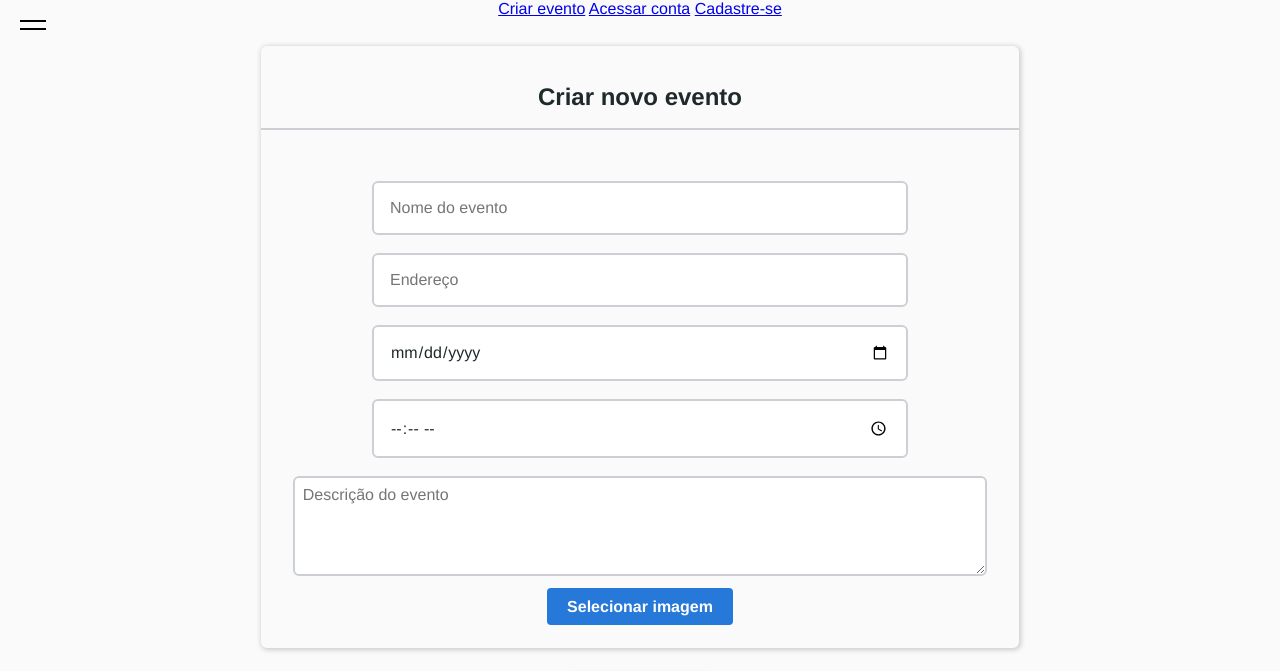
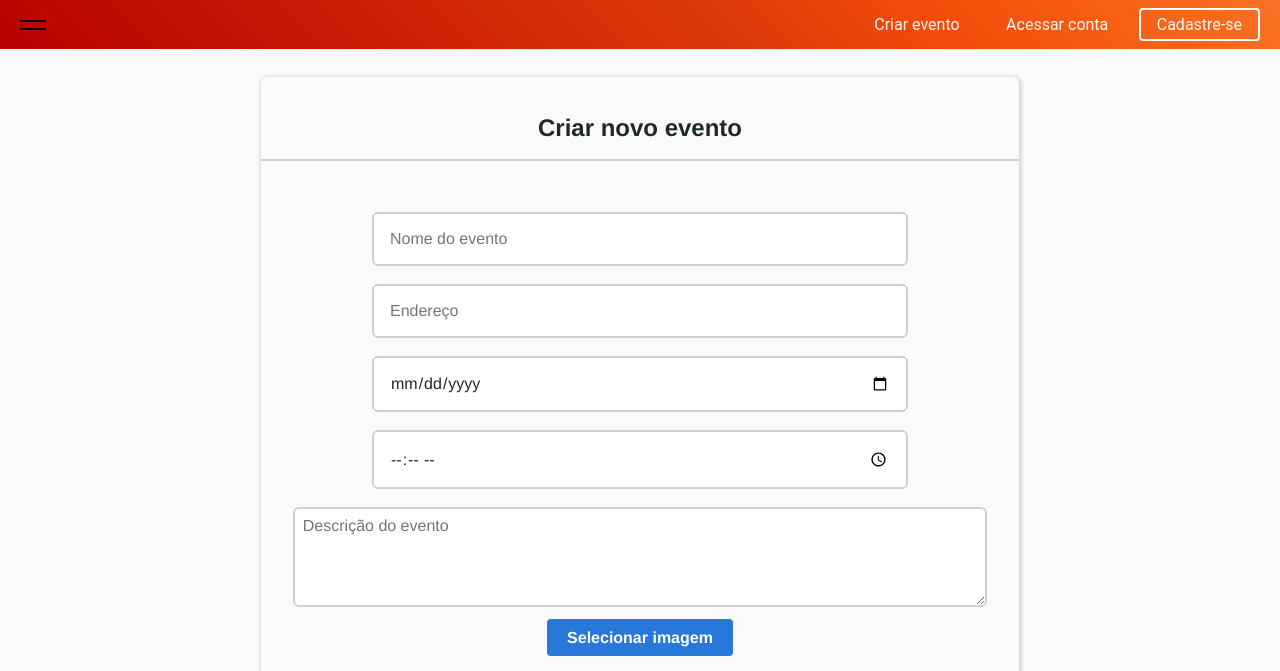
Before and after one commit to ICEI-PUC-Minas-PMV-ADS/pmv-ads-2024-1-e1-proj-web-t1-pmv-ads-2024-1-e1-eventracker, a plain HTML site: page codigo-fonte/novo-evento/novoevento.html in a window 1280 px wide. Shown: the top 671 px of the page. Drawn offline with Linux system fonts and the light colour scheme.

Commit message:
Alteração do cabeçalho
Introdução de botões com transições e mudança de cores

```diff
--- a/codigo-fonte/novo-evento/novoevento.css
+++ b/codigo-fonte/novo-evento/novoevento.css
@@ -41,24 +41,66 @@ ul {
 
 /*STYLE CABEÇALHO*/
 
-ul a {
-    padding: 1em 2em;
-    position: relative;
-    display: inline-block;
-    font-family: inherit;
-    font-weight: bold;
-    color: #ffffff;
-    text-decoration: none;
-    transition: 0.3s;
+.navbar {
+    background-image: linear-gradient(225deg,
+            hsl(22deg 94% 56%) 0%,
+            hsl(20deg 93% 52%) 14%,
+            hsl(17deg 93% 49%) 29%,
+            hsl(14deg 92% 45%) 43%,
+            hsl(11deg 93% 43%) 57%,
+            hsl(7deg 95% 41%) 71%,
+            hsl(4deg 98% 38%) 86%,
+            hsl(0deg 100% 36%) 100%);
+    padding: 15px 20px;
+    display: flex;
+    justify-content: flex-end;
+    align-items: center;
 }
 
-ul a:hover {
-
-    background: #242424;
-    border-radius: 8px;
+.navbar-buttons a {
+    color: #fafafa;
+    text-decoration: none;
+    padding: 5px 16px;
+    border-radius: 4px;
+    margin-left: 10px;
+    font-family: Roboto;
 }
 
-@import url(https://fonts.googleapis.com/css?family=Open+Sans);
+.btn-create-event {
+    background-color: transparent;
+}
+
+.btn-create-event:hover {
+    color: #1f292b;
+    transition: color 0.4s;
+}
+
+.btn-login {
+    background-color: transparent;
+}
+
+.btn-login:hover {
+    color: #1f292b;
+    transition: color 0.4s;
+}
+
+.btn-register {
+    background-color: transparent;
+    border-top: 2px #fafafa solid;
+    border-left: 2px #fafafa solid;
+    border-bottom: 2px #fafafa solid;
+    border-right: 2px #fafafa solid;
+}
+
+.btn-register:hover {
+    color: #fafafa;
+    background-color: #1f292b;
+    border-top: 2px #fafafa solid;
+    border-left: 2px #fafafa solid;
+    border-bottom: 2px #fafafa solid;
+    border-right: 2px #fafafa solid;
+    transition: background-color 0.4s;
+}
 
 /*STYLE FORMULÁRIO*/
 .box_Newcount{
```
